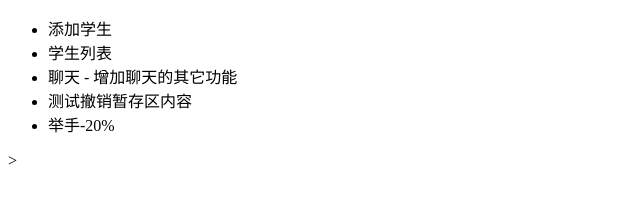
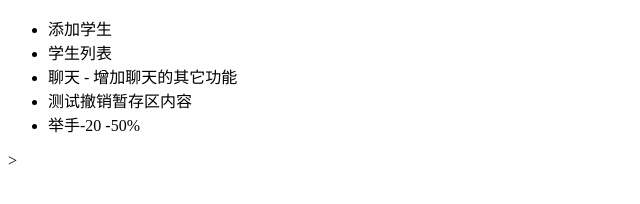
Before and after one commit to 158402/student, a plain HTML site: page index.html in a window 1280 px wide. Shown: the full height of the page, 0-640 px from the left. Drawn offline with Linux system fonts and the light colour scheme.

Commit message:
dev 开发了50%的举手功能

```diff
--- a/index.html
+++ b/index.html
@@ -9,7 +9,7 @@
 		<li>学生列表</li>
 		<li>聊天 - 增加聊天的其它功能</li>
 		<li>测试撤销暂存区内容</li>
-		<li>举手-20%</li>
+		<li>举手-20 -50%</li>
 	</ul>
 </body>
 </html>>
```
